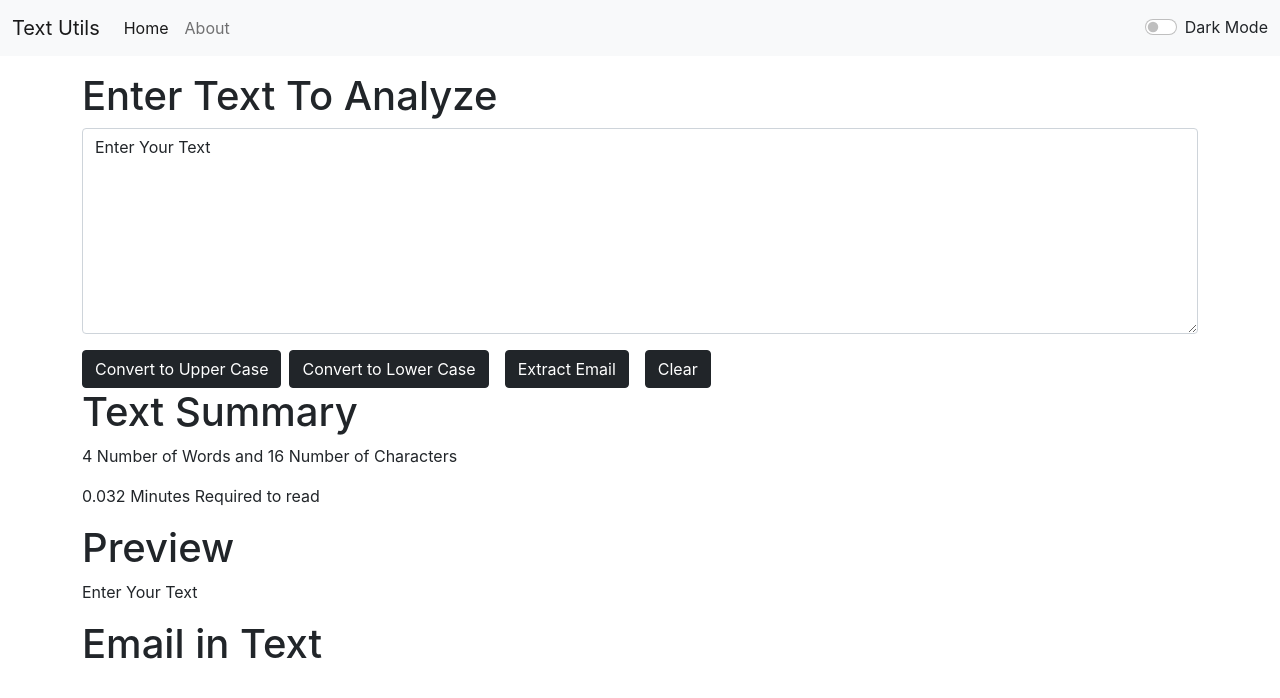
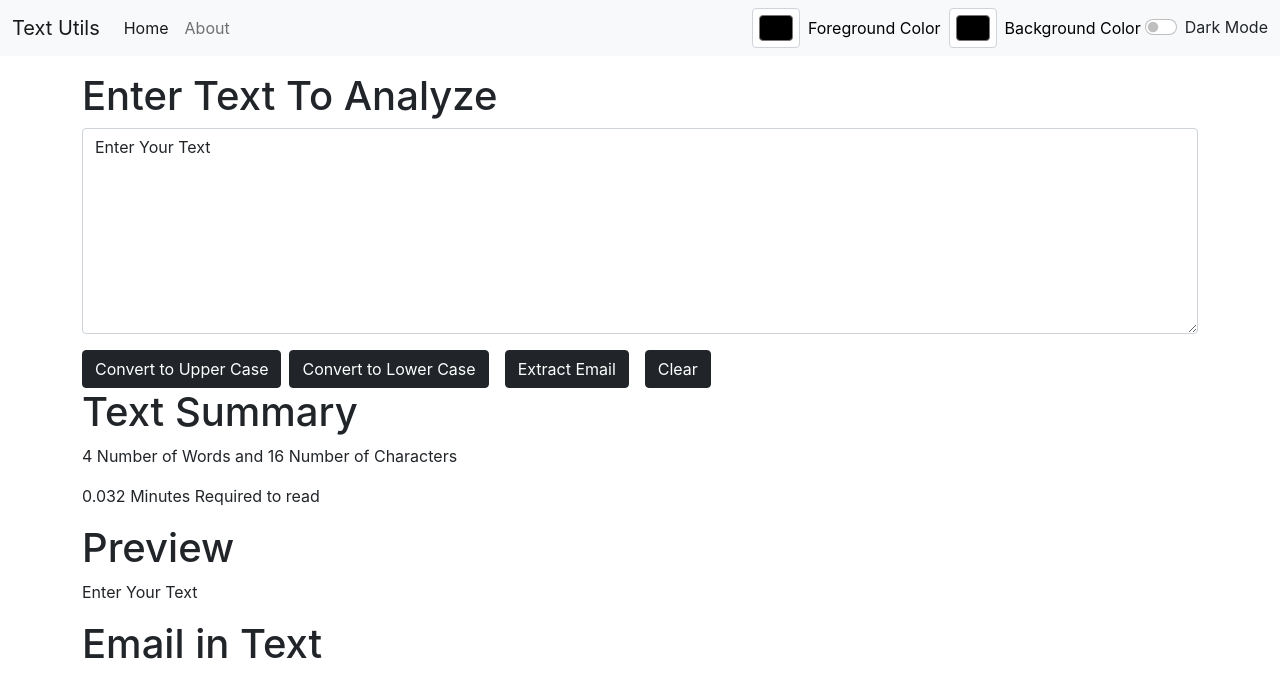
Before and after one commit to TahaTechie/textutils, a React (Create React App) app: page / in a window 1280 px wide. Shown: the top 698 px of the page. Built offline with nearby package versions, Linux system fonts and the light colour scheme.

Commit message:
we change the title of website

```diff
--- a/public/index.html
+++ b/public/index.html
@@ -12,7 +12,7 @@
 
     <link rel="manifest" href="%PUBLIC_URL%/manifest.json" />
     <link href="https://cdn.jsdelivr.net/npm/bootstrap@5.1.3/dist/css/bootstrap.min.css" rel="stylesheet" integrity="sha384-1BmE4kWBq78iYhFldvKuhfTAU6auU8tT94WrHftjDbrCEXSU1oBoqyl2QvZ6jIW3" crossorigin="anonymous">
-    <title>React App</title>
+    <title>Text Utils</title>
   </head>
   <body>
     <noscript>You need to enable JavaScript to run this app.</noscript>
--- a/src/App.js
+++ b/src/App.js
@@ -8,17 +8,26 @@ function App() {
   const [mode, setmode] = useState("light");
   const [alert, setAlert] = useState(null);
   const changeMode = ()=>{
-    if(mode==="light"){
+    if(mode === "light"){
       setmode("dark");
-      document.body.style.backgroundColor = "#042743";
-      document.body.style.color = "white";
-      showAlert("Dark Mode Enabled","success");
+      let c1 = document.getElementById("colorPicker1");
+      let c2 = document.getElementById("colorPicker2");
+      document.body.style.backgroundColor = c2.value;
+      document.body.style.color = c1.value;
+      showAlert("Dark Mode Enabled","light");
+      window.alert("You can also select color for background and foreground");
+      setTimeout(() => {
+        document.title = "TextUtils-Home"
+      }, 2000);
+      setTimeout(() => {
+        document.title = "install TextUtils free"
+      }, 1500);
     }
     else{
       setmode("light");
       document.body.style.backgroundColor = "white";
       document.body.style.color = "black";
-      showAlert("Light Mode Enabled","success");
+      showAlert("Light Mode Enabled","dark");
     }
   }
 
--- a/src/components/Navbar.jsx
+++ b/src/components/Navbar.jsx
@@ -4,7 +4,7 @@ import PropTypes from 'prop-types';
 export default function Navbar(props) {
 
     return (
-        <nav className={`navbar navbar-expand-lg navbar-${props.mode} bg-${props.mode}`}>
+        <nav className={`navbar navbar-expand-lg navbar-${props.mode === "dark" ? "dark" : "light"} bg-${props.mode === "dark" ? "dark" : "light"}`}>
             <div className="container-fluid">
                 <a className="navbar-brand" href="/">{props.title}</a>
                 <button className="navbar-toggler" type="button" data-bs-toggle="collapse" data-bs-target="#navbarSupportedContent" aria-controls="navbarSupportedContent" aria-expanded="false" aria-label="Toggle navigation">
@@ -19,9 +19,13 @@ export default function Navbar(props) {
                             <a className="nav-link" href="/">About</a>
                         </li>
                     </ul>
+                    <input type="color" className="form-control form-control-color mx-1" id="colorPicker1"></input>
+                    <label className="form-label mx-1 my-1" style={props.mode==="dark"?{color:`${document.getElementById("colorPicker1").value}`}:{color:"black"}}>Foreground Color</label>
+                    <input type="color" className="form-control form-control-color mx-1" id="colorPicker2"></input>
+                    <label className="form-label mx-1 my-1" style={props.mode==="dark"?{color:`${document.getElementById("colorPicker2").value}`}:{color:"black"}}>Background Color</label>
                     <div className="form-check form-switch">
-                        <label className={`form-check-label text-${props.mode==="light" ? "dark" : "light"}`}>{props.mode==="light" ? "Dark Mode" : "Light Mode"}</label>
-                        <input className="form-check-input" onClick={props.changeMode} type="checkbox" role="switch" />
+                        <label className={`form-check-label text-${props.mode === "light" ? "dark" : "light"}`}>{props.mode === "light" ? "Dark Mode" : "Light Mode"}</label>
+                        <input className="form-check-input" onClick={props.changeMode} type="checkbox" role="switch" value="dark" />
                     </div>
                     {/* <form className="d-flex">
                         <input className="form-control me-2" type="search" placeholder="Search" aria-label="Search" />
--- a/src/components/Textform.jsx
+++ b/src/components/Textform.jsx
@@ -25,7 +25,7 @@ export default function Textform(props) {
             <button className={`btn btn-${props.mode==="light" ? "dark" : "light"} mx-2`} onClick={extractEmail} >Extract Email</button>
             <button className={`btn btn-${props.mode==="light" ? "dark" : "light"} mx-2`} onClick={()=> {setText(""); props.showAlert("Clear Text","danger")}} >Clear</button>
             <h1>Text Summary</h1>
-            <p>{text.split(" ").length} Number of Words and {text.length} Number of Characters</p>
+            <p>{text.split(" ").length===1 ? 0 : text.split(" ").length} Number of Words and {text.length} Number of Characters</p>
             <p>{0.008 * text.split(" ").length} Minutes Required to read</p>
             <h1>Preview</h1>
             <p>{text}</p>
```
